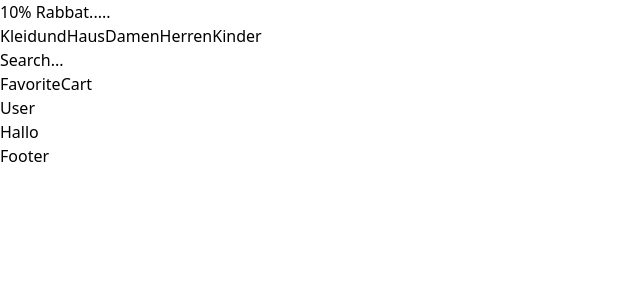
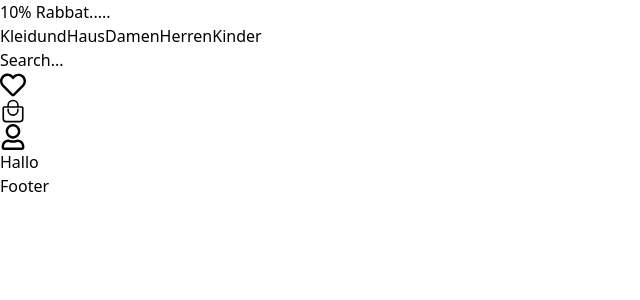
Before and after one commit to juyaamir/KleidungHaus, a Next.js app: page / in a window 1280 px wide. Shown: the top 300 px of the page, without its empty margins (0-640 px from the left). Built offline with nearby package versions, Linux system fonts and the light colour scheme.

Commit message:
react icons were added to navbar

```diff
--- a/src/app/components/desk-navbar.tsx
+++ b/src/app/components/desk-navbar.tsx
@@ -1,19 +1,26 @@
 import React from 'react'
 import Link from 'next/link'
+
+import { IoBagHandleOutline } from "react-icons/io5";
+import { FaRegHeart, FaRegUser } from "react-icons/fa";
+
 const DeskNavbar = () => {
   return (
     <div className=' bg-[#222121] text-white px-4'>
-      <nav className='flex gap-4 md:text-xl max-w-[1200px] mx-auto'>
-        <Link href='/' className='p-2'>
+      <nav className='flex md:text-xl max-w-[1200px] mx-auto'>
+        <Link href='/' className='px-4 py-2 border-r-[#858282] border-r-[1px]'>
           KleidundHaus
         </Link>
-        <Link href='/damen' className='p-2 '>Damen</Link>
-        <Link href='/herren' className='p-2'>Herren</Link>
-        <Link href='/kinder' className='p-2'>Kinder</Link>
-        <div className='grow p-2' >Search...</div>
-        <Link href='/saved-list' className='p-2'>Favorite</Link>
-        <Link href='/cart' className='p-2'>Cart</Link>
-        <div className='p-2 hover:cursor-pointer'>User</div>
+        <Link href='/damen' className='px-4 py-2 border-r-[#858282] border-r-[1px] '>Damen</Link>
+        <Link href='/herren' className='px-4 py-2 border-r-[#858282] border-r-[1px]'>Herren</Link>
+        <Link href='/kinder' className='px-4 py-2 border-r-[#858282] border-r-[1px]'>Kinder</Link>
+        <div className='grow px-4 py-2' >Search...</div>
+        <Link href='/saved-list' className='px-4 py-2 flex justify-center items-center'>
+        <FaRegHeart size='26px' /></Link>
+        <Link href='/cart' className='px-4 py-2 flex justify-center items-center'>
+        <IoBagHandleOutline size='26px' height='20px' /></Link>
+        <div className='px-4 py-2 hover:cursor-pointer flex justify-center items-center'>
+          <FaRegUser size='26px'/></div>
       </nav>
     </div>
   )
--- a/src/app/components/header.tsx
+++ b/src/app/components/header.tsx
@@ -2,7 +2,7 @@ import DeskNavbar from "./desk-navbar"
 import Banner from "./banner"
 const Header = () => {
   return (
-    <header className="border w-full bg-[#302e2e]">
+    <header className="border w-full bg-[#635d5d]">
       <Banner />
       <DeskNavbar />
     </header>
```
Also changed, not shown: package.json (+5 -4 lines), 1 other file (tests, documents, lock files or other folders).
